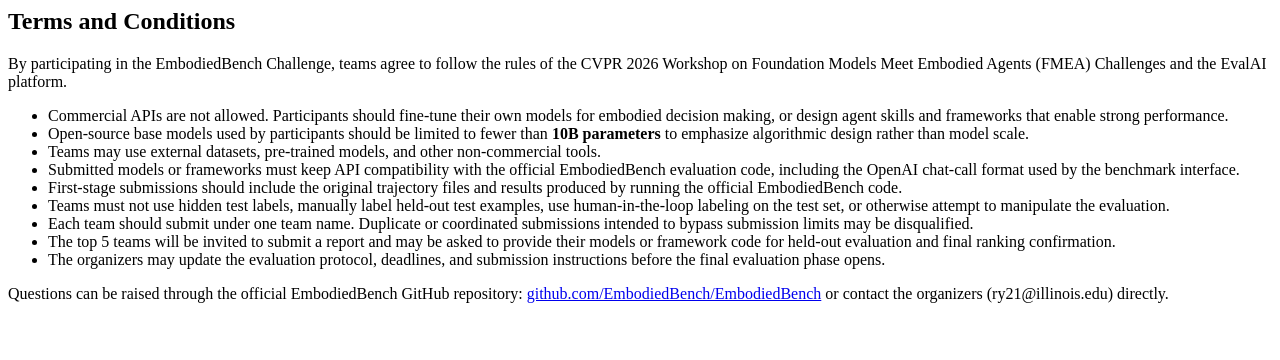
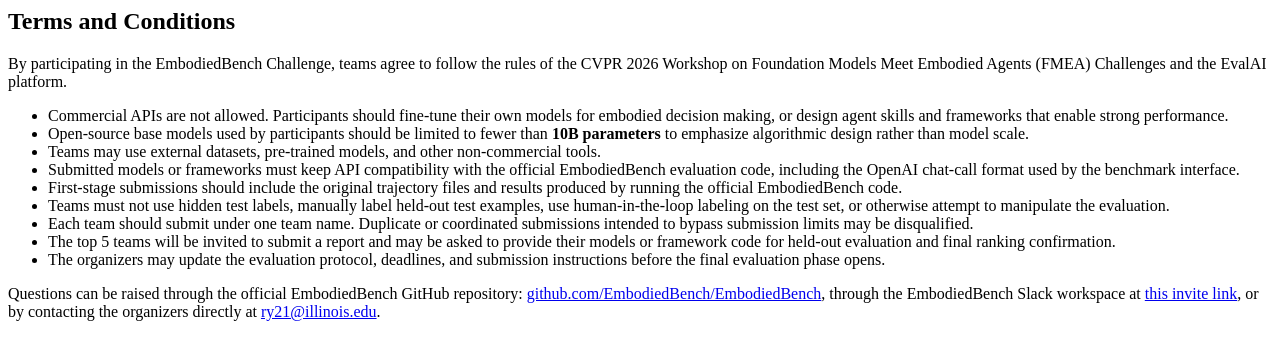
Before and after one commit to YangRui2015/EmbodiedBench-Challenge, a Python web app: template templates/terms_and_conditions.html in a window 1280 px wide. Shown: the top 360 px of the page. Run offline with Jinja, Linux system fonts and the light colour scheme; the template is opened without the code that fills it, so the values that code supplies are empty.

Commit message:
Update challenge contact links

```diff
--- a/templates/terms_and_conditions.html
+++ b/templates/terms_and_conditions.html
@@ -17,5 +17,5 @@
 </ul>
 
 <p>
-  Questions can be raised through the official EmbodiedBench GitHub repository: <a href="https://github.com/EmbodiedBench/EmbodiedBench" target="_blank">github.com/EmbodiedBench/EmbodiedBench</a> or contact the organizers (ry21@illinois.edu) directly.
+  Questions can be raised through the official EmbodiedBench GitHub repository: <a href="https://github.com/EmbodiedBench/EmbodiedBench" target="_blank">github.com/EmbodiedBench/EmbodiedBench</a>, through the EmbodiedBench Slack workspace at <a href="https://join.slack.com/t/embodiedbench-flx2674/shared_invite/zt-3vtr5ifw3-~o1DFd3JkOjNhtBJ~vie6w" target="_blank">this invite link</a>, or by contacting the organizers directly at <a href="mailto:ry21@illinois.edu">ry21@illinois.edu</a>.
 </p>
```
